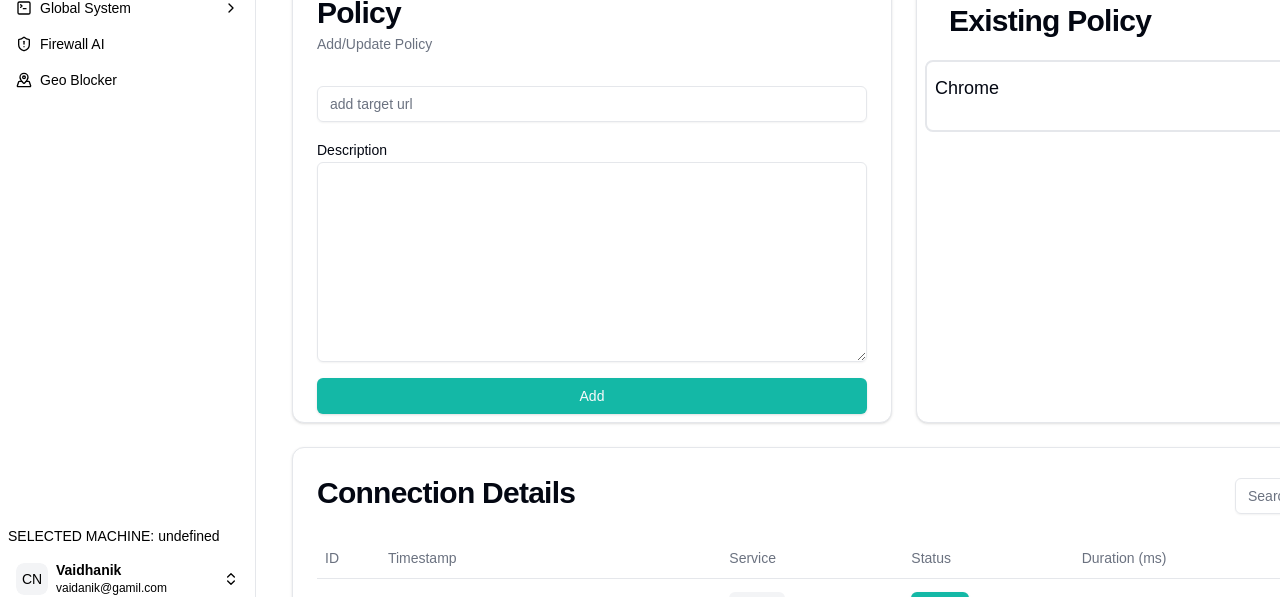
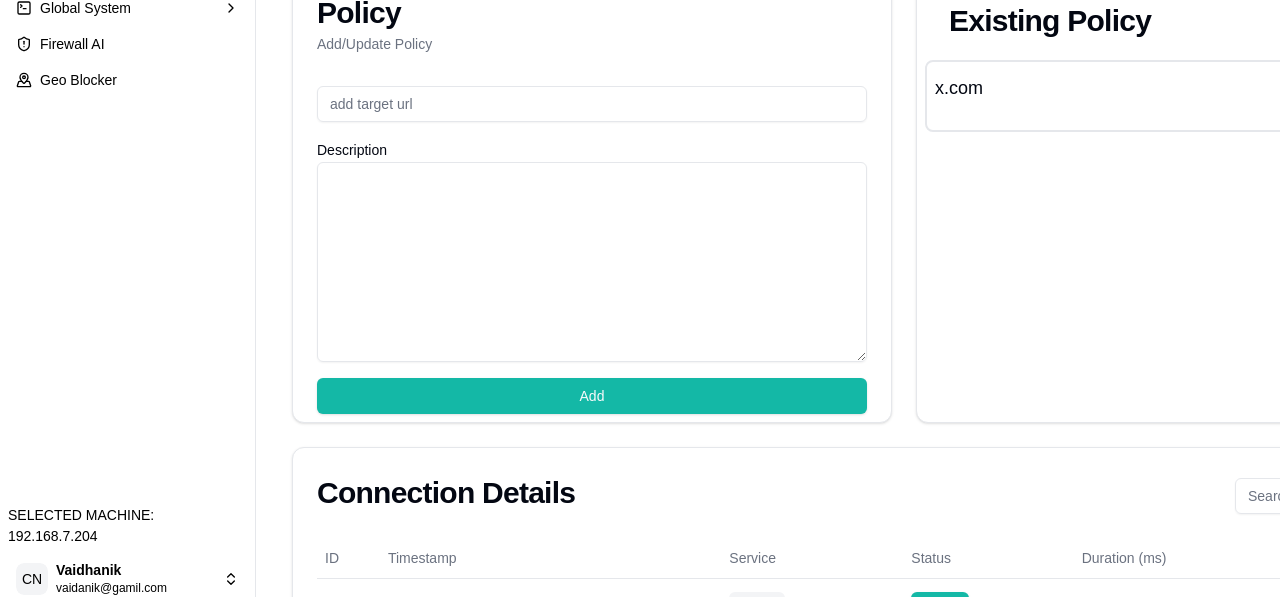
Before and after one commit to Vaidhanik/WebConsole, a Next.js app: page /Dashboard/MainDashboard/Code in a window 1280 px wide. Shown: the part 189-786 px from the top of the page. Built offline with nearby package versions, Linux system fonts and the light colour scheme.

Commit message:
search filter added in blocked apps and existing poilicy updated

```diff
--- a/src/Props/ExistingPolicy.jsx
+++ b/src/Props/ExistingPolicy.jsx
@@ -11,16 +11,45 @@ import { Label } from "@/components/ui/label";
 import { Textarea } from "@/components/ui/textarea";
 import { Button } from "@/components/ui/button";
 import Link from "next/link";
-const ExistingPolicy = ( {rule} ) => {
+import { useSelector } from "react-redux";
+import { selectIp } from "@/store/features/ipSlice";
+
+const ExistingPolicy = ({ rule }) => {
+  const currentIp = useSelector(selectIp);
 
   const [rules, setRules] = useState([]);
 
+  const handleUnblock = async () => {
+    const url = `https://${currentIp}:5000/unblock`;
+    try {
+      const response = await fetch(url, {
+        method: "POST", // Specifies the HTTP method
+        headers: {
+          "Content-Type": "application/json", // Tells the server you're sending JSON
+        },
+        body: JSON.stringify(rule.rule_id), // Converts the payload into a JSON string
+      });
+      if (!response.ok) {
+        throw new Error(`HTTP error! status: ${response.status}`);
+      }
+
+      const data = await response.json(); // Parse JSON response
+      console.log("Response data:", data);
+      return data;
+    } catch (error) {
+      console.error("Error making POST request:", error);
+    }
+  };
+
   return (
     <div className="h-full w-full">
-      <Card style={{
-       height:"450px", width:"600px"
-      }}
-      className="p-2">
+      <Card
+        style={{
+          height: "450px",
+          width: "600px",
+        }}
+        className="p-2"
+      >
         <CardHeader>
           <CardTitle>Existing Policy</CardTitle>
         </CardHeader>
@@ -28,11 +57,12 @@ const ExistingPolicy = ( {rule} ) => {
           <div>
             <div className="mb-4 grid grid-cols-[25px_1fr] items-start pb-4 last:mb-0 last:pb-0">
               <div className="space-y-1">
-
                 <ul className="grid grid-col-1 grid-flow-row align-middle">
                   <div className="flex flex-row">
-                  <p className="text-lg w-full flex align-middle items-center">{rule.app_name}</p>
-                  <Link href={`${rule.target}`}><Button>Unblock</Button></Link>
+                    <p className="text-lg w-full flex align-middle items-center">
+                      {rule.target}
+                    </p>
+                    <Button onClick={handleUnblock}>Unblock</Button>
                   </div>
                 </ul>
               </div>
--- a/src/components/app-sidebar.jsx
+++ b/src/components/app-sidebar.jsx
@@ -113,7 +113,7 @@ export function AppSidebar({ ...props }) {
       </SidebarContent>
       {/* <Separator className="w-[80%] mx-[10%]" /> */}
       <SidebarFooter>
-        <p className="text-[14px]">{currentIp ? `SELECTED MACHINE: ${currentIp.ip}` : "running on GLOBAL SYSTEM..."}</p>
+        <p className="text-[14px]">{currentIp ? `SELECTED MACHINE: ${currentIp}` : "running on GLOBAL SYSTEM..."}</p>
         <NavUser user={data.user} />
       </SidebarFooter>
       <SidebarRail />
```
